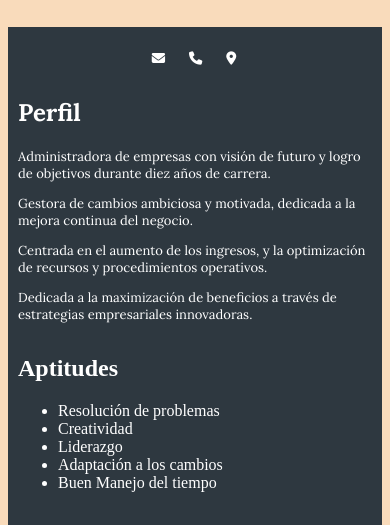
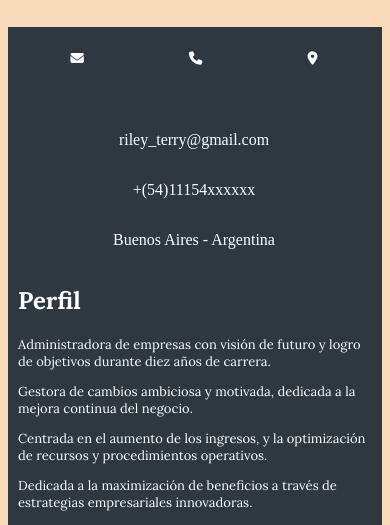
Before and after one commit to Soledad-Gomez/cv-riley-terry, a plain HTML site: page index.html in a window 390 px wide. Shown: the part 289-814 px from the top of the page. Drawn offline with Linux system fonts and the light colour scheme.

Commit message:
agregue js

```diff
--- a/index.html
+++ b/index.html
@@ -8,6 +8,7 @@
     <link rel="icon" type="image/x-icon" href="./favicon (1).ico">
     <link rel="stylesheet" href="./styles.css">
     <script src="https://kit.fontawesome.com/1d2886a679.js" crossorigin="anonymous"></script>
+    <script src="./js/cv.js"></script>
 </head>
 <body>
     <section class="arriba">
@@ -22,12 +23,33 @@
         <section class="lado_izquierdo">
 
             <div class="contacto">
-                <span>
-                    <button onclick="myFunction()"  type="button" class="boton" id="email"><i class="fa-solid fa-envelope"></i></button>
-                    <button onclick="myFunction2()" type="button" class="boton" id="telefono"><i class="fa-solid fa-phone"></i></button>
-                    <button onclick="myFunction3()" type="button" class="boton" id="ubicacion"><i class="fa-solid fa-location-dot"></i></button>
-                </span>
+                <div>
+                    <a href="mailto: riley_terry@gmail.com" target="_blank">
+                        <button type="button" class="boton" id="email"><i class="fa-solid fa-envelope"></i></button>
+                    </a>
+                </div>
+                <div>
+                    <button type="button" class="boton" id="telefono"><i class="fa-solid fa-phone"></i></button>
+                </div>
+                <div>
+                    <a href="https://goo.gl/maps/FXw5jLpBcAMsf7PX8" target="_blank">
+                        <button type="button" class="boton" id="ubicacion"><i class="fa-solid fa-location-dot"></i></button>
+                    </a>
+                </div>
             </div>
+            <div class="parrafo">
+                <p id="e-mail">
+                    riley_terry@gmail.com
+                </p>
+                <p id="celular">
+                    +(54)11154xxxxxx
+                </p>
+                <p id="ciudad">
+                    Buenos Aires - Argentina
+                </p>
+            </div>
+
+
             <div class="perfil" id="perfil">
                 <h2>Perfil</h2>
                 <p id="p">Administradora de empresas con visión de futuro y logro de objetivos durante diez años de carrera.</p>
@@ -102,24 +124,18 @@
         </section>
     </section>
     <script>
-        function bigImg(x) {
-          x.style.width = "170px";
-        }
+        document.getElementById("email").addEventListener("mouseover", mostrarMail);
 
-        function normalImg(x) {
-          x.style.width = "150px";
-        }
-        function myFunction() {
-          document.getElementById("email").innerHTML = "riley_terry@gmail.com";
-            }
+        document.getElementById("email").addEventListener("mouseout", ocultarMail);
 
-        function myFunction2() {
-          document.getElementById("telefono").innerHTML = "+(54)11154xxxxxx";
-        }
+        document.getElementById("telefono").addEventListener("mouseover", mostrarTelefono);
 
-        function myFunction3() {
-          document.getElementById("ubicacion").innerHTML = "Buenos Aires - Argentina";
-            }
+        document.getElementById("telefono").addEventListener("mouseout", ocultarTelefono);
+
+        document.getElementById("ubicacion").addEventListener("mouseover", mostrarUbicacion);
+
+        document.getElementById("ubicacion").addEventListener("mouseout", ocultarUbicacion);
+
     </script>
 </body>
 </html>
--- /dev/null
+++ b/js/cv.js
@@ -0,0 +1,35 @@
+let email = document.getElementById("email");
+
+email.addEventListener('mouseover', (mostrarMail));
+
+function bigImg(x) {
+  imagenGrande = x.style.width = "170px";
+}
+
+function normalImg(x) {
+  x.style.width = "150px";
+}
+
+function mostrarMail() {
+  document.getElementById("e-mail").style.display = "block";
+};
+
+function ocultarMail() {
+  document.getElementById("e-mail").style.display = "none";
+};
+
+function mostrarTelefono() {
+  document.getElementById("celular").style.display = "block";
+}
+
+function ocultarTelefono() {
+  document.getElementById("celular").style.display = "none";
+};
+
+function mostrarUbicacion() {
+  document.getElementById("ciudad").style.display = "block";
+}
+
+function ocultarUbicacion() {
+  document.getElementById("ciudad").style.display = "none";
+}
--- a/styles.css
+++ b/styles.css
@@ -28,7 +28,7 @@ body{
 
 @media (max-width: 800px) {
     .abajo {
-      flex-direction: column;
+        flex-direction: column;
     }
   }
 
@@ -41,12 +41,9 @@ body{
 }
 .contacto {
     display: flex;
-    justify-content: center;
+    justify-content: space-around;
     background: #2E3840;
  }
-#email {
-    background-image: url('./Email-Vector-PNG-HD-Quality.png');
-}
 
 .boton {
     color: white;
@@ -56,6 +53,62 @@ body{
     border: 0px;
     background-color: #2E3840;
 
+}
+
+.parrafo {
+    display: flex;
+    flex-direction: row;
+    justify-content: space-between;
+    align-items: center;
+    margin-top: 38px;
+}
+
+@media (max-width: 800px) {
+    .parrafo {
+        display: flex;
+        margin-top: 38px;
+        flex-direction: row;
+        justify-content: space-between;
+        }
+    }
+
+@media (max-width: 500px) {
+    .parrafo {
+        display: flex;
+        margin-top: 38px;
+        flex-direction: column;
+        justify-content: space-between;
+        }
+    }
+
+#e-mail {
+        display: none;
+}
+
+@media (max-width: 800px) {
+    #e-mail {
+        display: block;
+    }
+}
+
+#celular {
+    display: none;
+}
+
+@media (max-width: 800px) {
+    #celular {
+        display: block;
+    }
+}
+
+#ciudad {
+    display: none;
+}
+
+@media (max-width: 800px) {
+    #ciudad {
+        display: block;
+    }
 }
 
 
```
